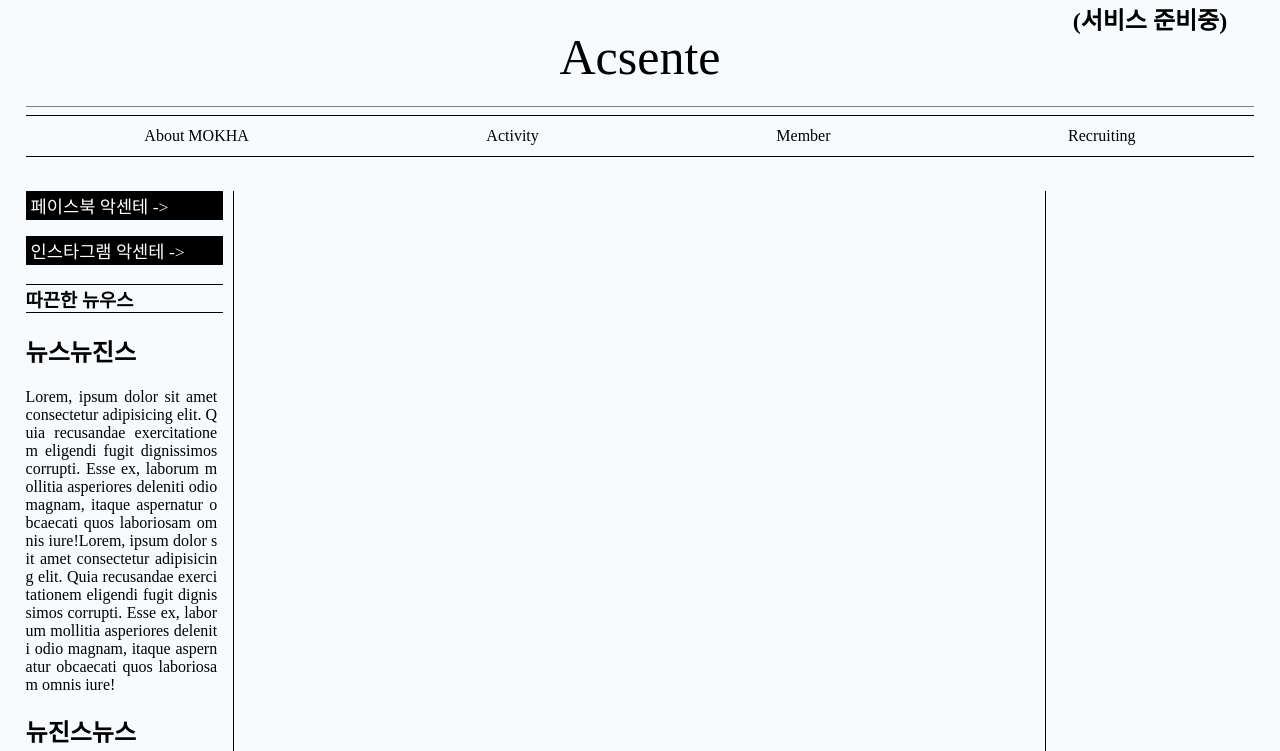
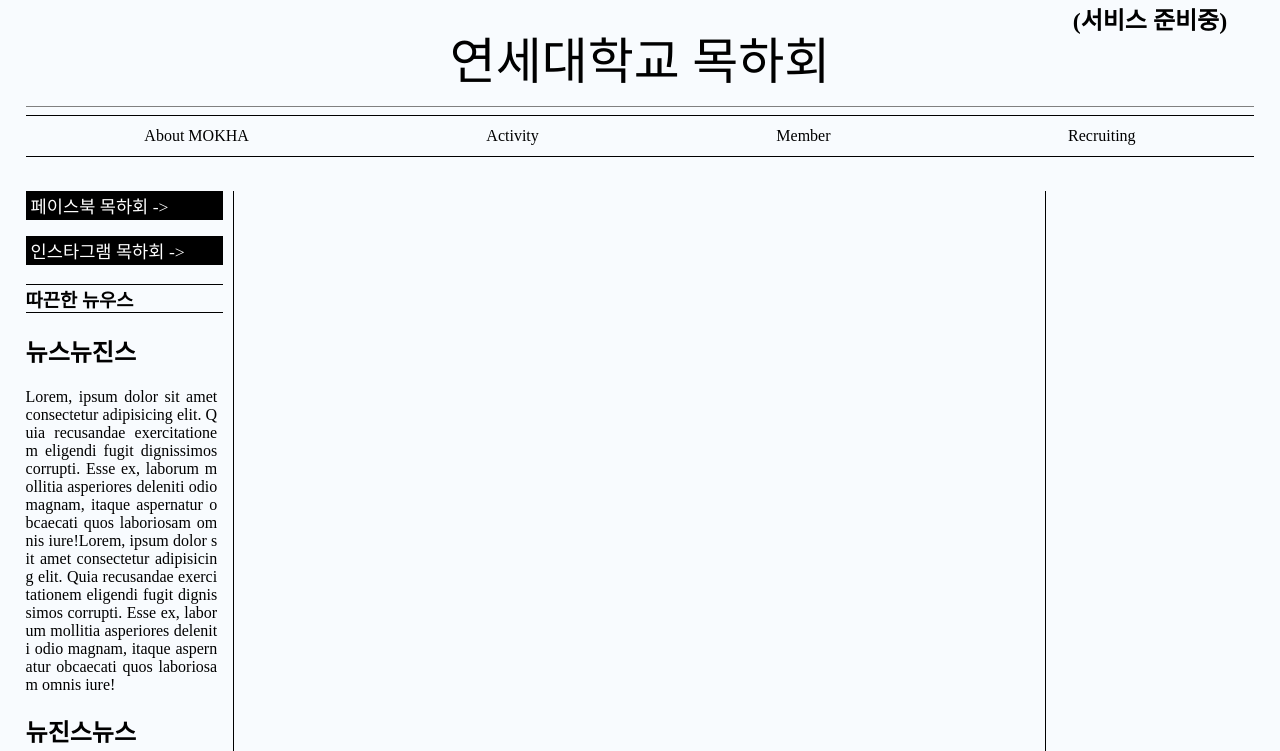
Before and after one commit to YSMHleader/Acsente, a plain HTML site: page index.html in a window 1280 px wide. Shown: the part 49-800 px from the top of the page. Drawn offline with Linux system fonts and the light colour scheme; a web font is replaced by a local one.

Commit message:
Update index.html block name

```diff
--- a/index.html
+++ b/index.html
@@ -14,7 +14,7 @@
             <div class="header">
                 <div class="header-logo-grid">
                     <div class="logo"><img src="nobackgroundlogo.png"></div>
-                    <div class="header-main"><h1 class="main-text"><a href="index.html">Acsente</a></h1></div>
+                    <div class="header-main"><h1 class="main-text"><a href="index.html">연세대학교 목하회</a></h1></div>
                     <div class="blank"><h2>(서비스 준비중)</h2></div>
                 </div>
             </div>
@@ -29,10 +29,10 @@
             <div class="aside">
                 <ul class="social">
                     <li>
-                        <a href="https://www.instagram.com/yonsei_mokha/" class="link-social-facebook" target="_blank">페이스북 악센테 -></a>
+                        <a href="https://www.instagram.com/yonsei_mokha/" class="link-social-facebook" target="_blank">페이스북 목하회 -></a>
                     </li>
                     <li>
-                        <a href="https://www.facebook.com/mokha.org/" class="link-social-instagram" target="_blank">인스타그램 악센테 -></a>
+                        <a href="https://www.facebook.com/mokha.org/" class="link-social-instagram" target="_blank">인스타그램 목하회 -></a>
                     </li>
                 </ul>
                 <section class="news">
```
